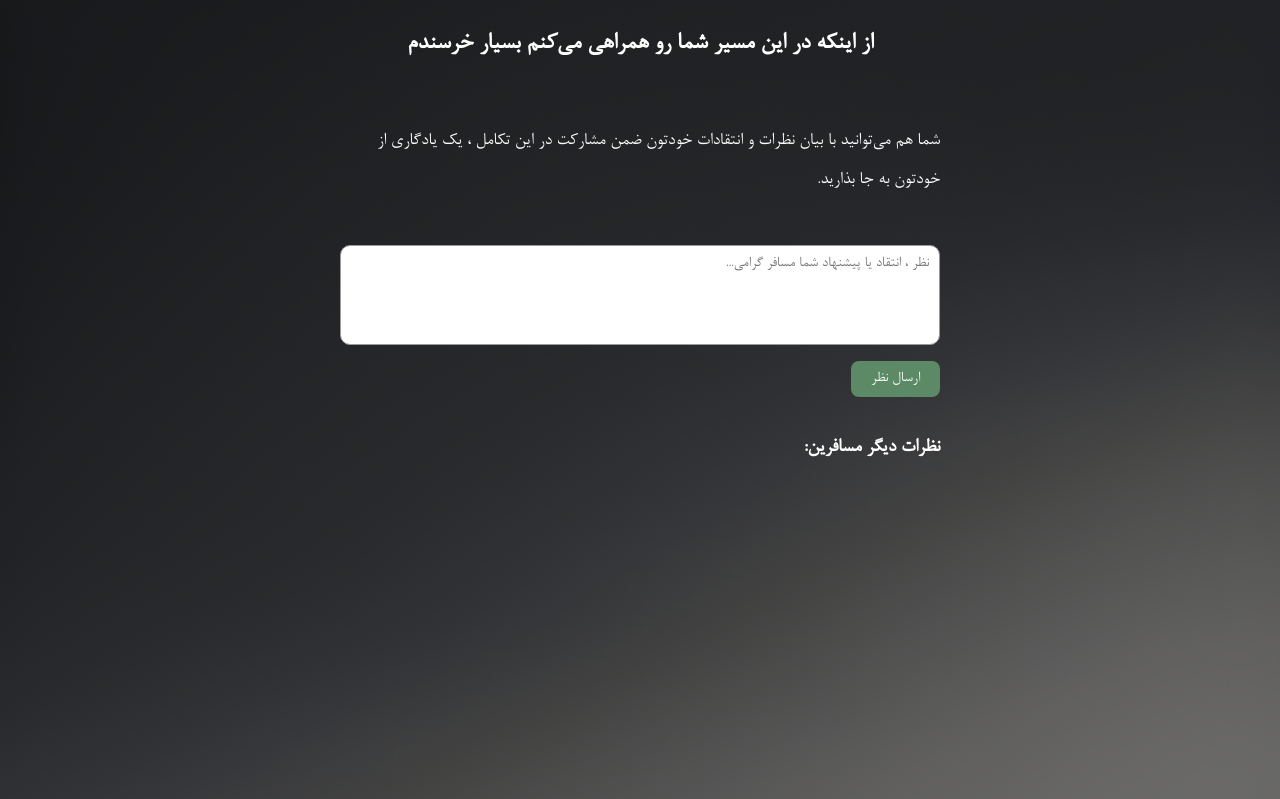
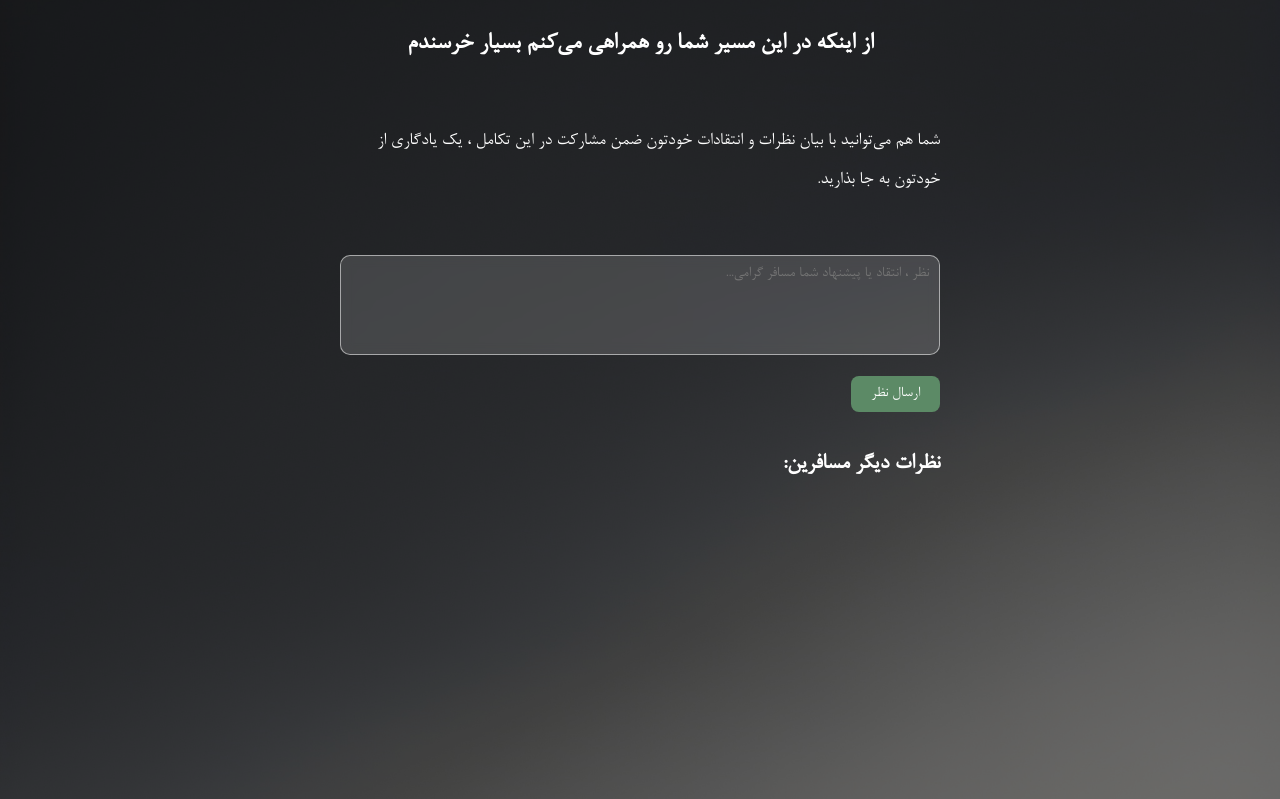
Before and after one commit to Amir-Khansari/Driver, a PHP site: page / in a window 1280 px wide. Shown: the part 18-817 px from the top of the page. Run offline with PHP 8.4, Linux system fonts and the light colour scheme.

Commit message:
Update style.css

```diff
--- a/style.css
+++ b/style.css
@@ -37,13 +37,16 @@ header h1 {
   line-height: 2;
 }
 
-.form-section {
-  margin-top: 30px;
+.form-section,
+#comments {
+  margin-top: 40px;
   max-width: 600px;
   margin-right: auto;
   margin-left: auto;
+  padding: 0 1rem; /* فاصله از لبه‌ها */
 }
 
+/* باکس نظر - افکت شیشه‌ای */
 textarea {
   width: 100%;
   height: 100px;
@@ -51,13 +54,19 @@ textarea {
   font-size: 1rem;
   padding: 10px;
   box-sizing: border-box;
-  border: 1px solid #999;
+  border: 1px solid #ffffff88;
   border-radius: 10px;
   resize: none;
+
+  background: rgba(255, 255, 255, 0.15); /* حالت نیمه‌شفاف */
+  backdrop-filter: blur(6px); /* افکت شیشه‌ای */
+  -webkit-backdrop-filter: blur(6px);
+  color: white;
 }
 
+/* دکمه فاصله بگیره */
 button {
-  margin-top: 10px;
+  margin-top: 15px;
   background-color: #5c8a66;
   color: white;
   border: none;
@@ -66,34 +75,17 @@ button {
   font-size: 1rem;
   border-radius: 8px;
   cursor: pointer;
-}
-
-button:hover {
-  background-color: #4a7354;
-}
-
-#comments {
-  margin-top: 40px;
-  max-width: 600px;
-  margin-right: auto;
+  display: block;
   margin-left: auto;
 }
 
-#comments h2 {
-  font-size: 1.3rem;
-  margin-bottom: 10px;
-}
-
-#commentList {
-  list-style-type: none;
-  padding: 0;
-}
-
+/* نظرات دیگران هم از لبه‌ها فاصله بگیره */
 #commentList li {
   background-color: #ffffffcc;
   color: #000;
-  padding: 10px;
-  margin-bottom: 8px;
+  padding: 12px;
+  margin-bottom: 10px;
   border-radius: 8px;
   border-right: 4px solid #5c8a66;
+  box-shadow: 0 2px 6px rgba(0, 0, 0, 0.2);
 }
```
